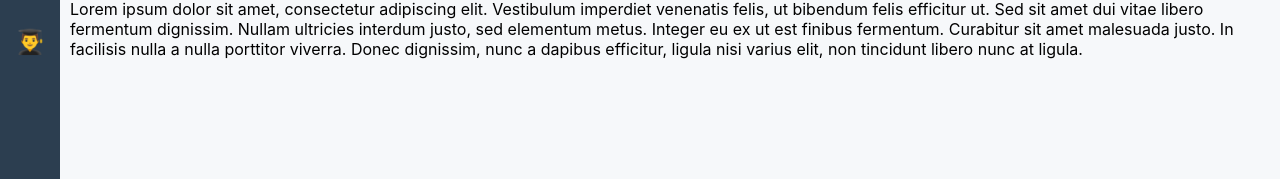
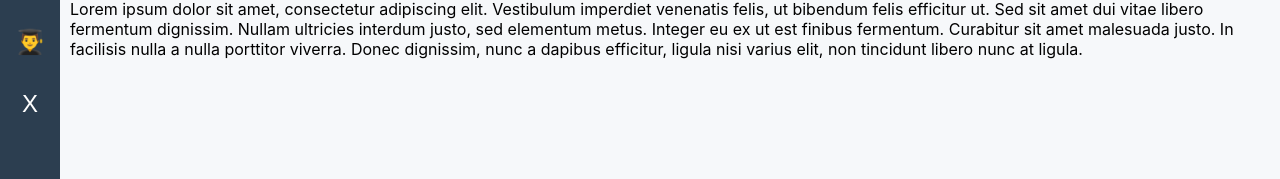
Before and after one commit to JuanerArg/oficina-de-alumnos, an Angular app: page /MainPage in a window 1280 px wide. Shown: the part 150-329 px from the top of the page. Built offline with nearby package versions, Linux system fonts and the light colour scheme.

Commit message:
Agregamos para cerrar la sidebar secundaria

```diff
--- a/src/app/app.component.html
+++ b/src/app/app.component.html
@@ -5,7 +5,7 @@
   </div>
   <div class="app-container">
     <app-sidebar class="sidebar" (categorySelected)="onCategorySelected($event)"></app-sidebar>
-    <app-sidebar-detail *ngIf="selectedCategory" [category]="selectedCategory" class="sidebar-detail"></app-sidebar-detail>
+    <app-sidebar-detail *ngIf="selectedCategory !== null" [category]="selectedCategory" class="sidebar-detail"></app-sidebar-detail>
     <div class="content">
       <router-outlet></router-outlet>
     </div>
--- a/src/app/app.component.ts
+++ b/src/app/app.component.ts
@@ -23,9 +23,14 @@ import { NgFor, NgIf } from '@angular/common';
   styleUrl: './app.component.css'
 })
 export class AppComponent {
+  title = 'Oficina de Alumnos'
   selectedCategory: string | null = null;
 
   onCategorySelected(category: string) {
     this.selectedCategory = category;
+    if(this.selectedCategory === 'cerrar'){
+      this.selectedCategory = null;
+    }
   }
+
 }
--- a/src/app/sidebar-details/sidebar-details.component.ts
+++ b/src/app/sidebar-details/sidebar-details.component.ts
@@ -21,4 +21,6 @@ export class SidebarDetailsComponent {
     }
     return [];
   }
+
+
 }
--- a/src/app/sidebar/sidebar.component.html
+++ b/src/app/sidebar/sidebar.component.html
@@ -1,4 +1,5 @@
 <div class="sidebar">
     <button class="icon-button" (click)="selectCategory('materias')">📚</button>
     <button class="icon-button" (click)="selectCategory('alumnos')">👨‍🎓</button>
+    <button class="icon-button" (click)="selectCategory('cerrar')">X</button>
   </div>
```
Also changed, not shown: 1 other file (tests, documents, lock files or other folders).
